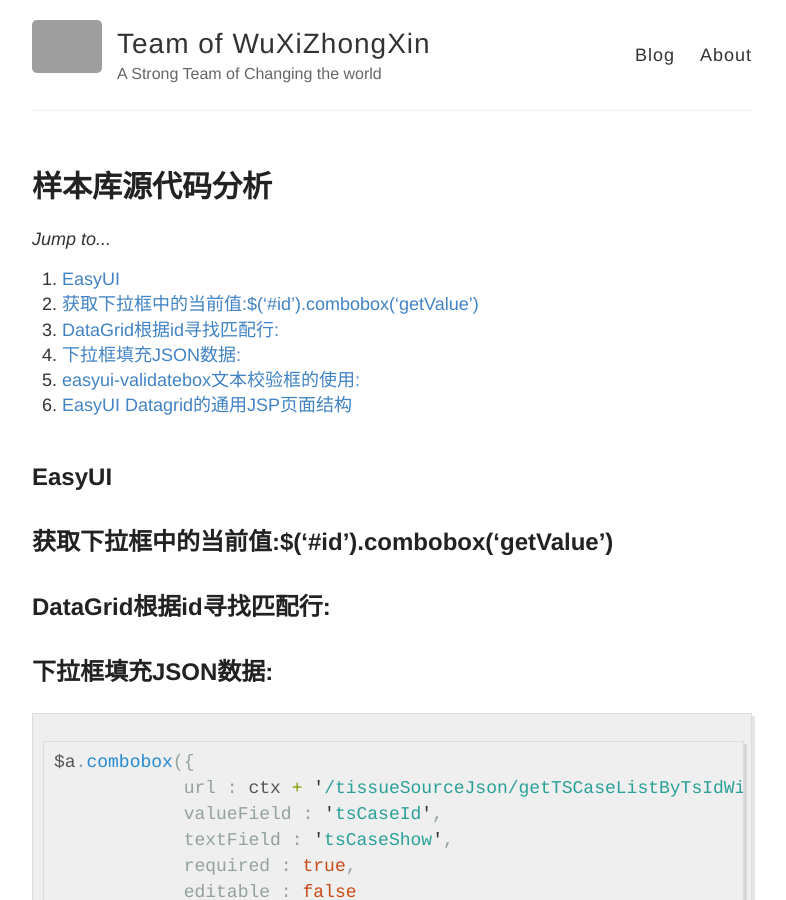
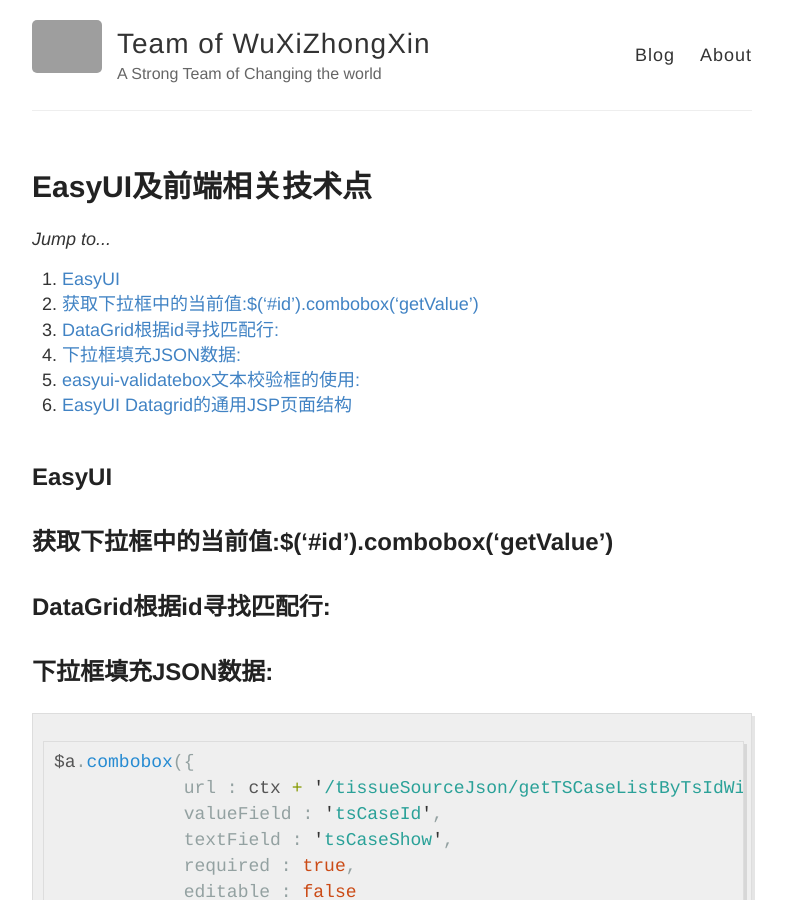
Before and after one commit to pythonlouvre/wxzx, a Jekyll site: the page built from _posts/2015-06-21-EasyUI及前端相关技术点.md, in a window 1280 px wide and 900 px high. Shown: the whole window, without its empty margins (248-1034 px from the left). Built offline with Jekyll 4.4.1, drawn with Linux system fonts in a browser that asks for light colours; Markdown is read by kramdown in place of the engine named in the settings; grey boxes are pictures that could not be loaded.

Commit message:
源码分析拆分至独立文档EasyUI及前端相关技术点

```diff
--- a/_posts/2015-06-21-EasyUI及前端相关技术点.md
+++ b/_posts/2015-06-21-EasyUI及前端相关技术点.md
@@ -1,6 +1,6 @@
 ---
 layout: post
-title: 样本库源代码分析
+title: EasyUI及前端相关技术点
 tags: 样本库
 ---
 
```
